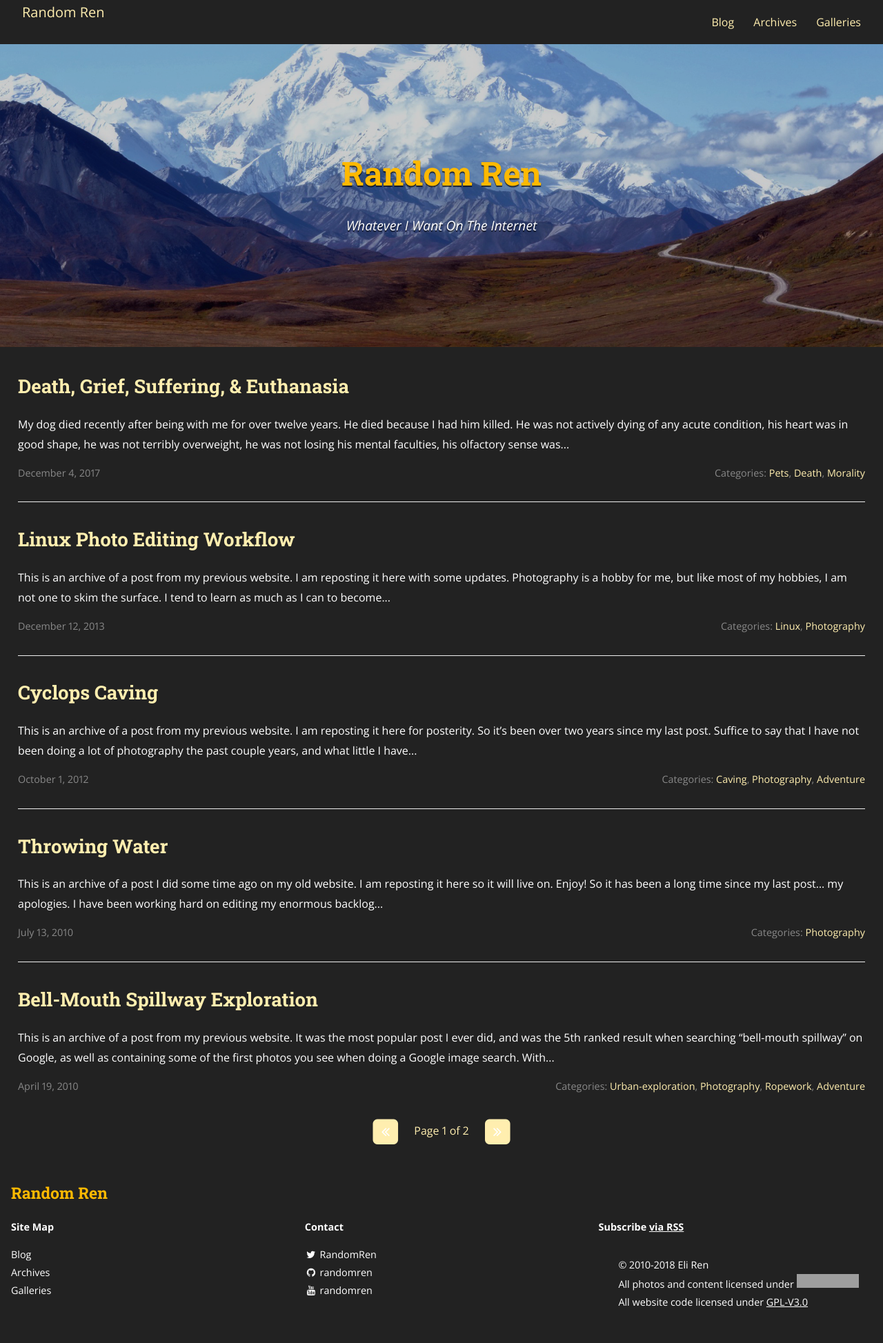
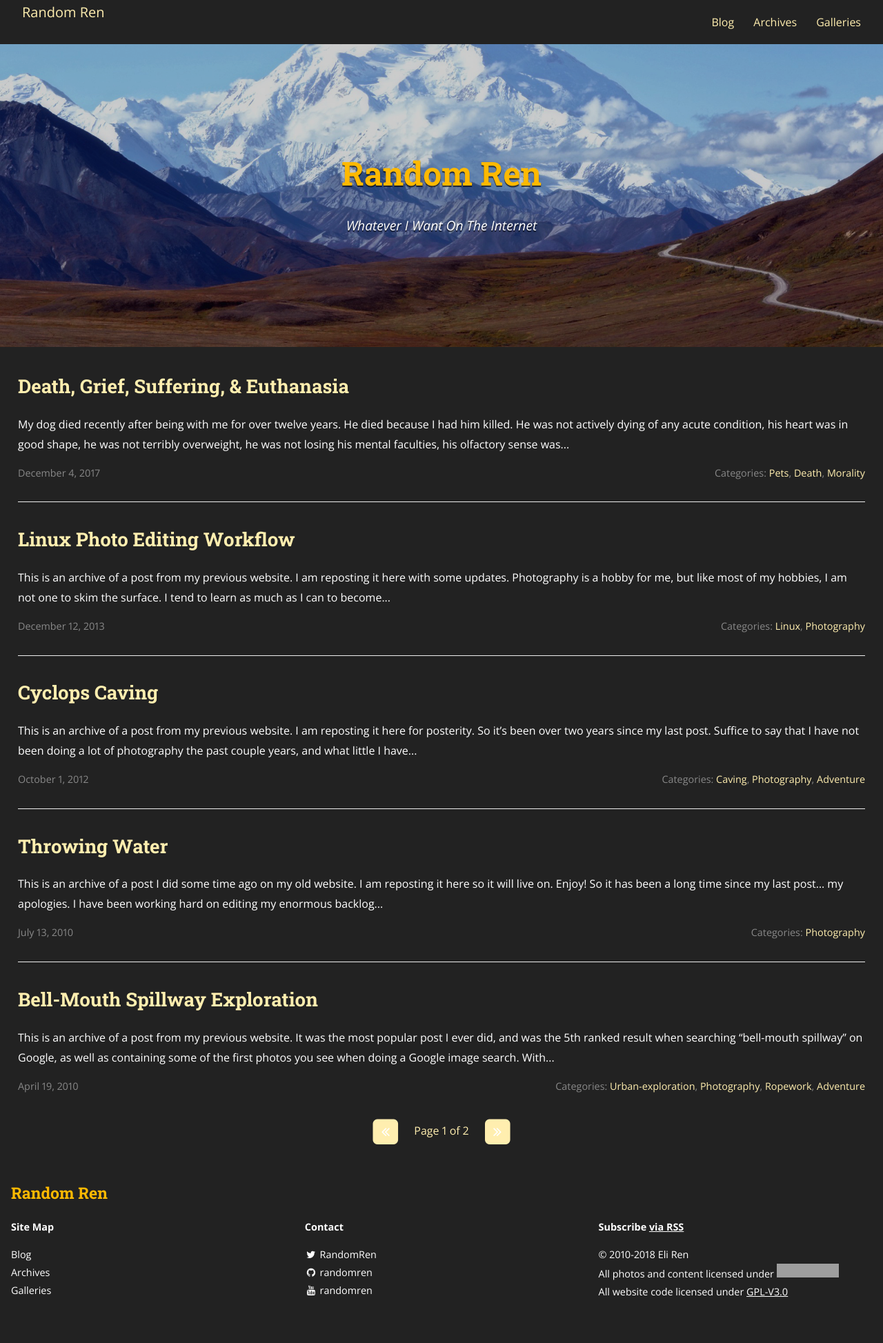
Before and after one commit to randomren/randomren.github.io, a Jekyll site: the page built from index.html, in a window 1280 px wide. Shown: the whole page at 69% size. Built offline with Jekyll 4.4.1, drawn with Linux system fonts in a browser that asks for light colours; nearby versions of some CDN libraries; the list of posts is cut into pages by our own code; grey boxes are pictures that could not be loaded.

Commit message:
Update footer.html
remove padding... try again

```diff
--- a/_includes/footer.html
+++ b/_includes/footer.html
@@ -45,7 +45,7 @@
     <div class="site-signature">
       <p class="rss-subscribe text"><strong>Subscribe <a href="{{ "/feed.xml" | prepend: site.baseurl }}">via RSS</a></strong></p>
       <!--<p class="text">{{ site.description }}</p>-->
-      <ul style="list-style: none;float : left;">
+      <ul style="list-style-type: none;margin-left: -2em;">
 	<li>&copy; 2010-<script type="text/javascript"> document.write(new Date().getFullYear()); </script> Eli Ren </li>
         <li>All photos and content licensed under <a rel="license" href="http://creativecommons.org/licenses/by-nc-sa/4.0/"><img alt="Creative Commons License" style="border-width:0" src="https://i.creativecommons.org/l/by-nc-sa/4.0/80x15.png" /></a></li>
 	<li>All website code licensed under <a href="https://www.gnu.org/licenses/gpl-3.0.en.html"> GPL-V3.0 </a></li>
```
